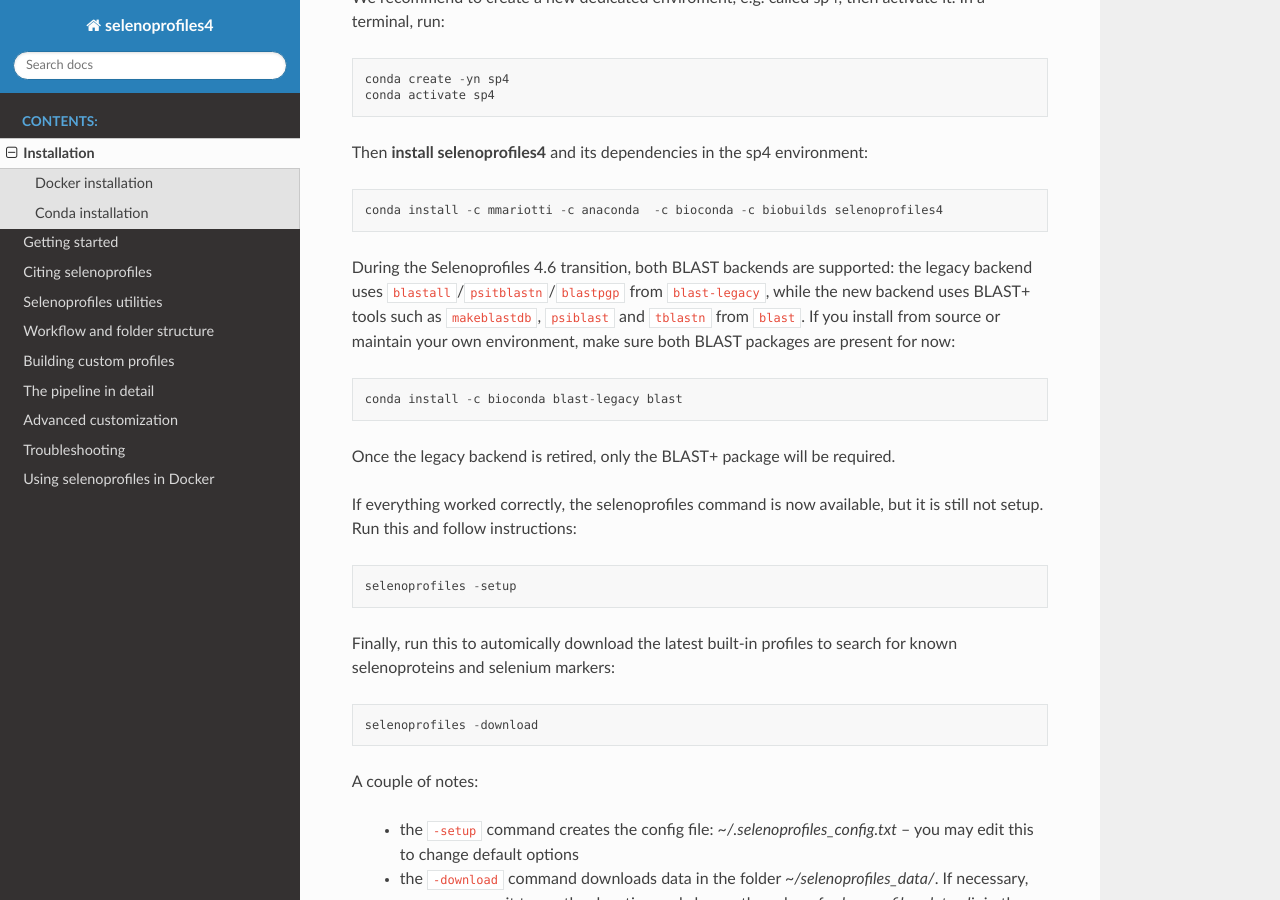
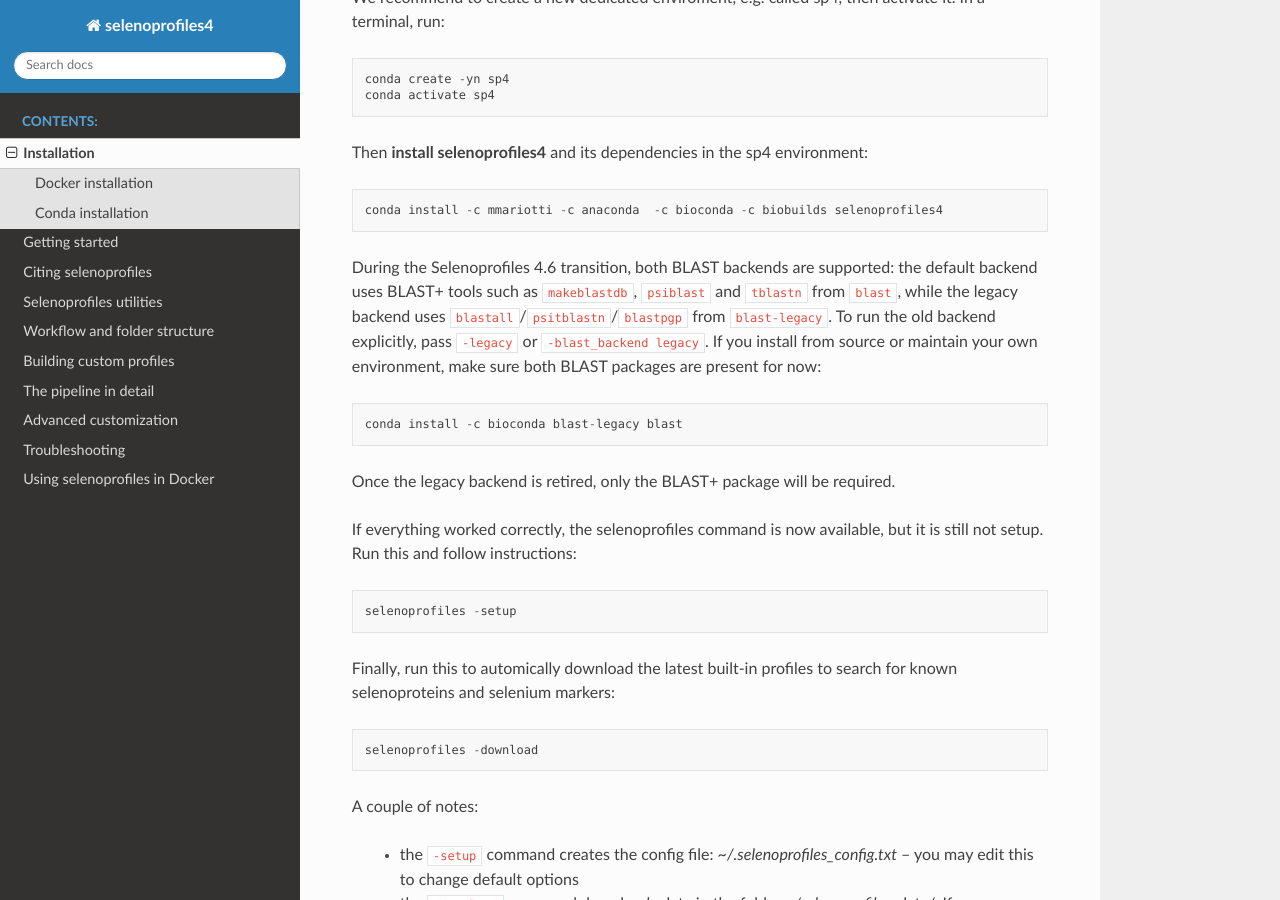
Before and after one commit to marco-mariotti/selenoprofiles4, a Sphinx documentation site: the page built from docs/installation.rst, in a window 1280 px wide and 900 px high, scrolled down 1011 px. Built offline with Sphinx 7.4.7 and the Read the Docs theme 3.1.0, drawn with Linux system fonts in a browser that asks for light colours.

Commit message:
Make BLAST+ default and add legacy shortcut

```diff
--- a/docs/installation.rst
+++ b/docs/installation.rst
@@ -45,11 +45,12 @@ Then **install selenoprofiles4** and its dependencies in the sp4 environment::
     conda install -c mmariotti -c anaconda  -c bioconda -c biobuilds selenoprofiles4
 
 During the Selenoprofiles 4.6 transition, both BLAST backends are supported:
-the legacy backend uses ``blastall``/``psitblastn``/``blastpgp`` from
-``blast-legacy``, while the new backend uses BLAST+ tools such as
-``makeblastdb``, ``psiblast`` and ``tblastn`` from ``blast``. If you install
-from source or maintain your own environment, make sure both BLAST packages are
-present for now::
+the default backend uses BLAST+ tools such as ``makeblastdb``, ``psiblast``
+and ``tblastn`` from ``blast``, while the legacy backend uses
+``blastall``/``psitblastn``/``blastpgp`` from ``blast-legacy``. To run the old
+backend explicitly, pass ``-legacy`` or ``-blast_backend legacy``. If you
+install from source or maintain your own environment, make sure both BLAST
+packages are present for now::
 
     conda install -c bioconda blast-legacy blast
 
```
Also changed, not shown: 2 other files.
